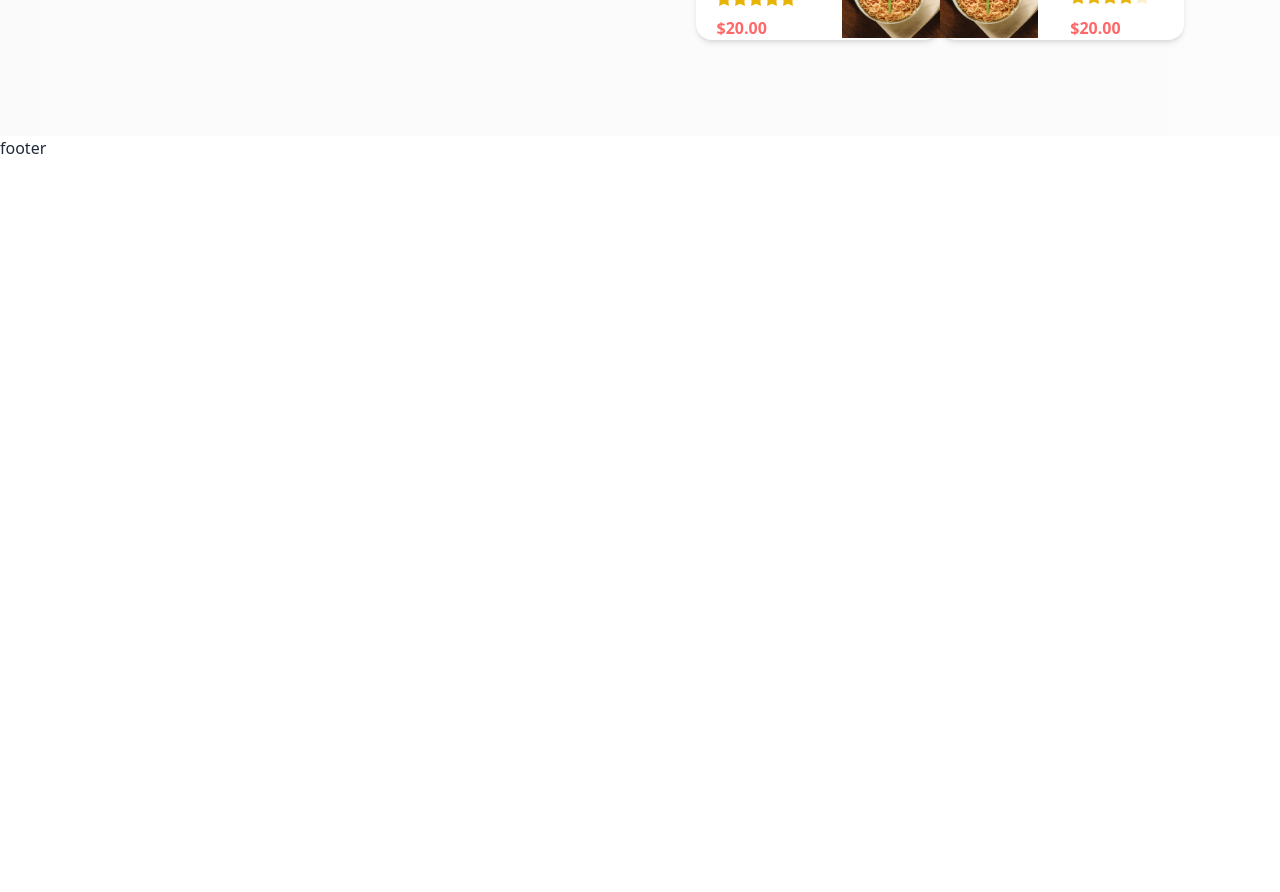
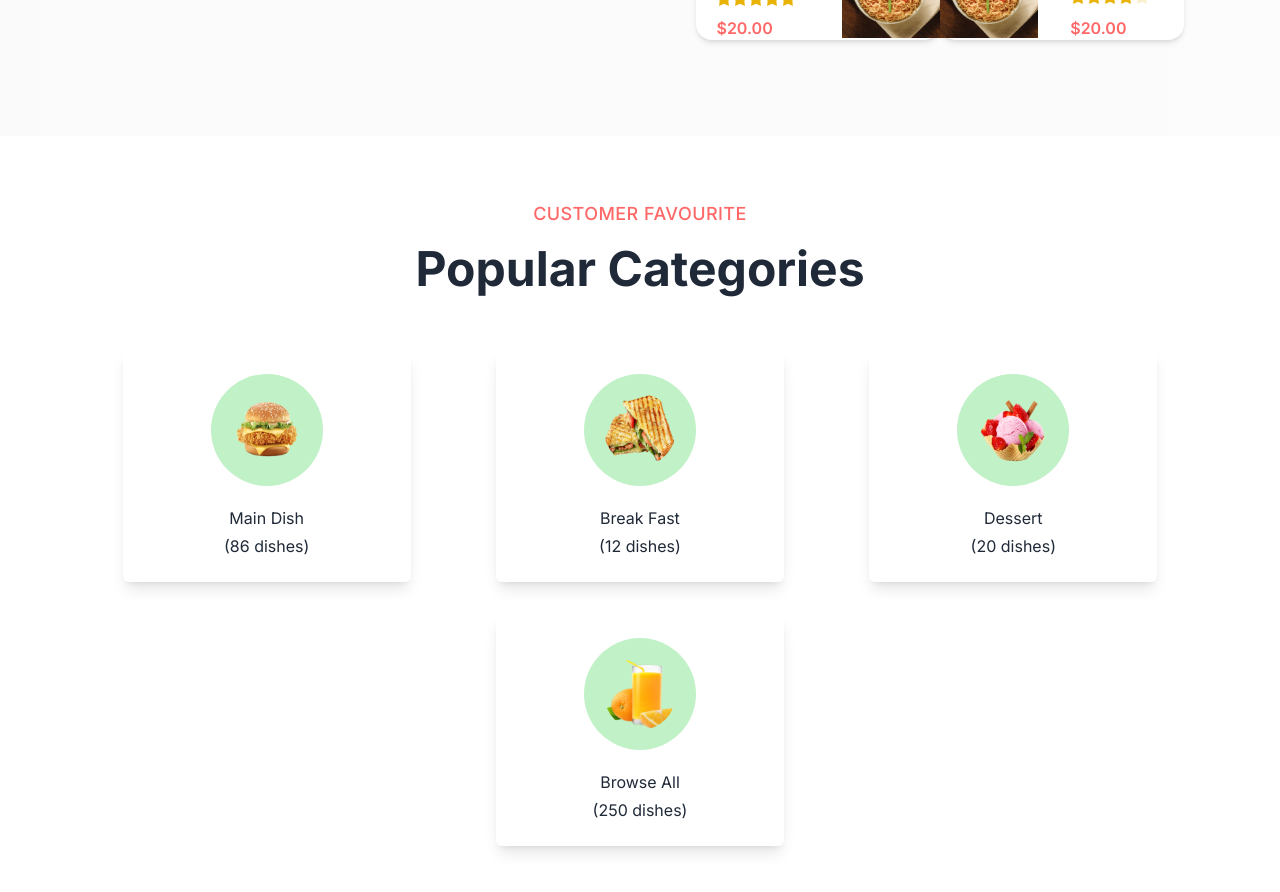
Before and after one commit to dev-pritamdutta/Foodie-client, a React (Vite) app: page / in a window 1280 px wide. Shown: the part 620-1512 px from the top of the page. Before the commit the page ends 800 px from the top, so only its background shows below. Built offline with nearby package versions, Linux system fonts and the light colour scheme.

Commit message:
popular category is completed

```diff
--- a/src/App.css
+++ b/src/App.css
@@ -4,3 +4,16 @@
 body {
   font-family: "Inter", sans-serif;
 }
+
+.section-container{
+  @apply max-w-screen-2xl container mx-auto xl:px-24 px-4;
+}
+
+
+.subtitle{
+  @apply text-red uppercase tracking-wide font-medium text-lg;
+}
+
+.title{
+  @apply text-4xl md:text-5xl font-bold my-2 md:leading-snug leading-snug;
+}
--- a/src/componenets/Banner.jsx
+++ b/src/componenets/Banner.jsx
@@ -4,7 +4,7 @@ import bannerDesignImg1 from "../assets/home/b-food1.png";
 
 const Banner = () => {
   return (
-    <div className="max-w-screen-2xl container mx-auto xl:px-24 px-4 bg-gradient-to-r from-[#fafafa] from-0% to-[#fcfcfc] to-100% ">
+    <div className="section-container bg-gradient-to-r from-[#fafafa] from-0% to-[#fcfcfc] to-100% ">
       <div className="py-24 flex flex-col md:flex-row-reverse justify-between items-center gap-8">
         {/* right-img */}
         <div className="md:w-1/2">
--- a/src/layout/Main.jsx
+++ b/src/layout/Main.jsx
@@ -8,7 +8,7 @@ const Main = () => {
     <div>
         <Navbar/>
         <Outlet/>
-        <footer>footer</footer>
+
     </div>
   )
 }
--- /dev/null
+++ b/src/pages/home/Categories.jsx
@@ -0,0 +1,67 @@
+import React from "react";
+import img1 from '../../assets/home/category/img1.png'
+import img2 from '../../assets/home/category/img2.png'
+import img3 from '../../assets/home/category/img3.png'
+import img4 from '../../assets/home/category/img4.png'
+
+const categoryItems = [
+  {
+    id: 1,
+    title: "Main Dish",
+    des: "(86 dishes)",
+    image: img1,
+  },
+  {
+    id: 2,
+    title: "Break Fast",
+    des: "(12 dishes)",
+    image: img2,
+  },
+  {
+    id: 3,
+    title: "Dessert",
+    des: "(20 dishes)",
+    image: img3,
+  },
+  {
+    id: 4,
+    title: "Browse All",
+    des: "(250 dishes)",
+    image: img4,
+  },
+];
+
+const Categories = () => {
+  return (
+    <div className="section-container py-16">
+      <div className="text-center">
+        <p className="subtitle">Customer Favourite</p>
+        <h2 className="title">Popular Categories</h2>
+      </div>
+      {/* category cards */}
+      <div className="flex flex-col sm:flex-row flex-wrap gap-8 justify-around items-center mt-12">
+        {categoryItems.map((item, i) => (
+          <div
+            key={i}
+            className="shadow-lg rounded-md bg-white py-6 px-5 w-72 mx-auto text-center cursor-pointer hover:-translate-y-4 duration-300 transition-all"
+          >
+            <div className="flex w-full mx-auto items-center justify-center">
+              <img
+                className="bg-[#c1f1c6] p-5 rounded-full w-28 h-28"
+                src={item.image}
+                alt={item.title}
+              />
+            </div>
+
+            <div className="mt-5 space-y-1">
+              <h5>{item.title}</h5>
+              <p>{item.des}</p>
+            </div>
+          </div>
+        ))}
+      </div>
+    </div>
+  );
+};
+
+export default Categories;
--- a/src/pages/home/Home.jsx
+++ b/src/pages/home/Home.jsx
@@ -1,10 +1,12 @@
 import React from 'react'
 import Banner from '../../componenets/Banner'
+import Categories from './Categories'
 
 const Home = () => {
   return (
     <div>
       <Banner/>
+      <Categories/>
     </div>
   )
 }
--- a/src/router/Router.jsx
+++ b/src/router/Router.jsx
@@ -1,6 +1,7 @@
 import { createBrowserRouter } from "react-router-dom";
 import Main from "../layout/Main";
 import Home from "../pages/home/Home";
+import '../App.css';
 
 const router = createBrowserRouter([
     {
```
Also changed, not shown: src/assets/img1.png (added).
